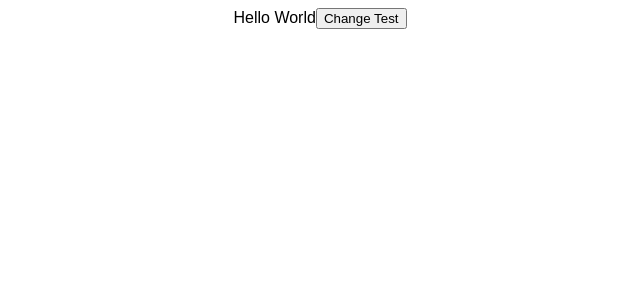
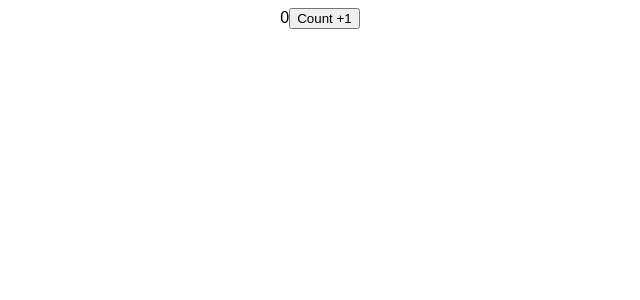
Before and after one commit to knezevicvasilije/ReactPredavanja, a React (Create React App) app: page / in a window 1280 px wide. Shown: the top 300 px of the page, without its empty margins (320-960 px from the left). Built offline with nearby package versions, Linux system fonts and the light colour scheme.

Commit message:
Counter function added

```diff
--- a/src/App.js
+++ b/src/App.js
@@ -3,12 +3,16 @@ import "./styles.css";
 import { useState } from "react";
 
 export default function App() {
-  const state = useState("Hello World");
-  console.log(state);
+  const [counter, setCounter] = useState(0);
+  const updateCounter = () => {
+    let a = counter + 1;
+    setCounter(a);
+  };
+  console.log("rerendered");
   return (
     <div className="App">
-      {state[0]}
-      <button onClick={() => state[1]("hello")}>Change Test</button>
+      {counter}
+      <button onClick={() => updateCounter()}>Count +1</button>
     </div>
   );
 }
```
